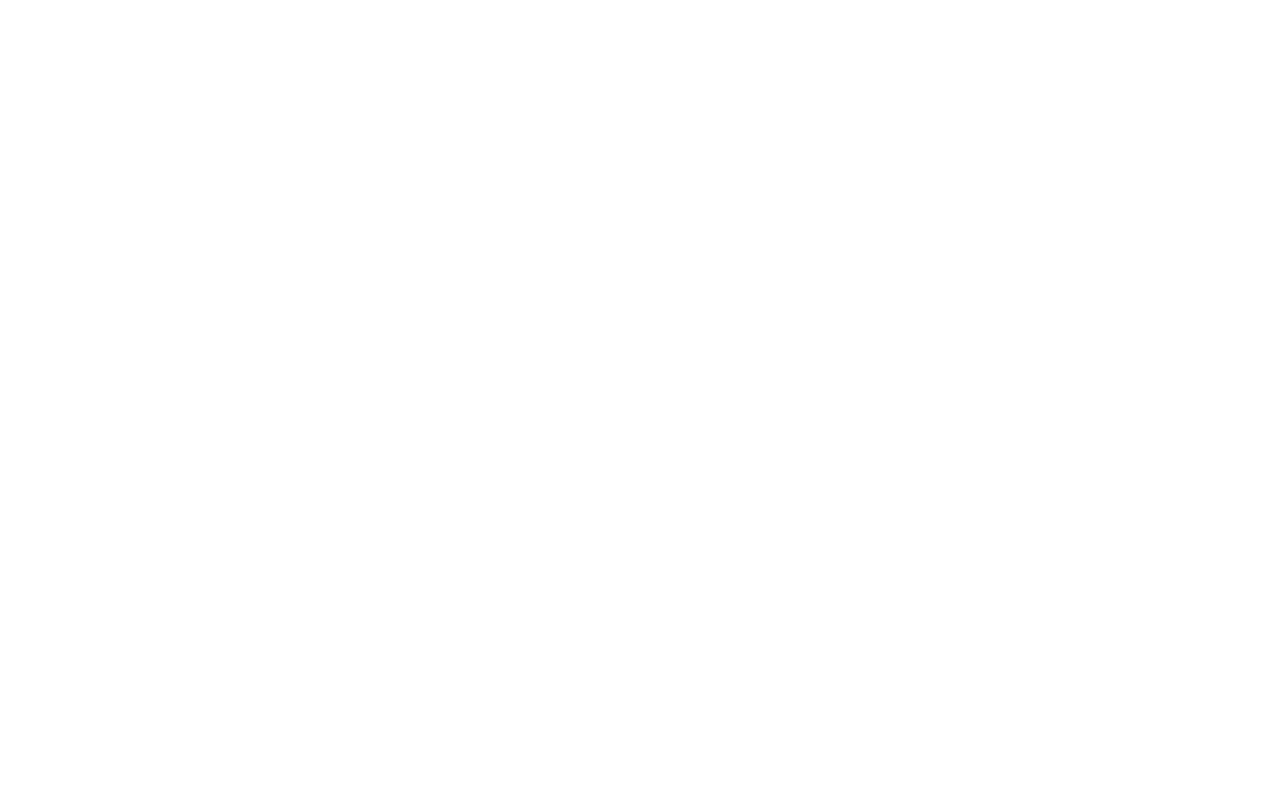
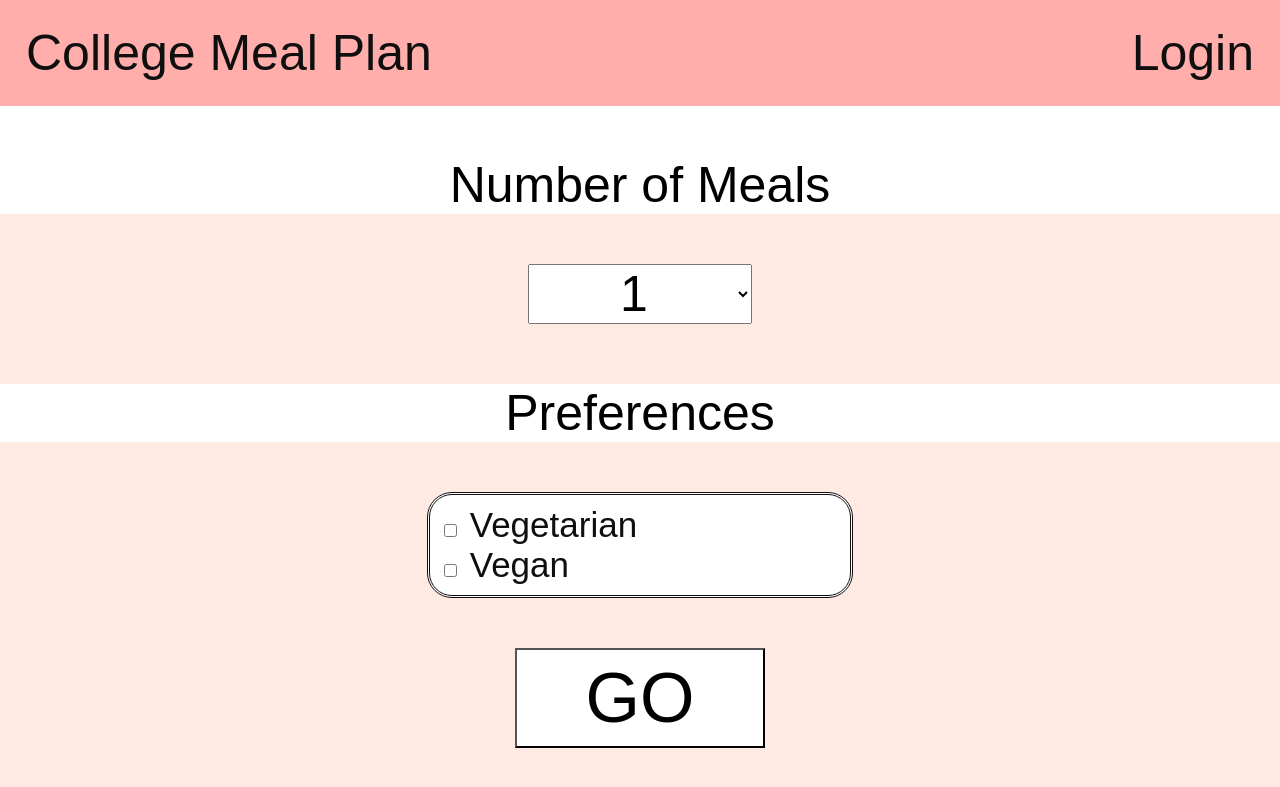
Before and after one commit to smatthe4/MobileMealPlannerCS3110, a Django app: page / in a window 1280 px wide. Before the commit the part shown is empty. Shown: the top 787 px of the page. Run offline with Django 4.2, Linux system fonts and the light colour scheme.

Commit message:
finally got the templates to show up!

```diff
--- /dev/null
+++ b/appvenv/pyvenv.cfg
@@ -0,0 +1,5 @@
+home = C:\Users\sirat\AppData\Local\Microsoft\WindowsApps\PythonSoftwareFoundation.Python.3.11_qbz5n2kfra8p0
+include-system-site-packages = false
+version = 3.11.6
+executable = C:\Users\sirat\AppData\Local\Microsoft\WindowsApps\PythonSoftwareFoundation.Python.3.11_qbz5n2kfra8p0\python.exe
+command = C:\Users\sirat\AppData\Local\Microsoft\WindowsApps\PythonSoftwareFoundation.Python.3.11_qbz5n2kfra8p0\python.exe -m venv C:\Users\sirat\Documents\MyGameRanksApp\appvenv
--- a/meal_plan_app/templates/meal_plan_app/index.html
+++ b/meal_plan_app/templates/meal_plan_app/index.html
@@ -1,9 +1,172 @@
-<!-- inherit from base.html-->
-{% extends "meal_plan_app/base_template.html" %}
+<!DOCTYPE html>
+
+<html>
+
+<head>
+
+<meta name="viewport" content="width=device-width, initial-scale=1.0">
 
 
-<!-- Replace block content in base_template.html -->
-{% block content %}
 
 
-{% endblock %}
+
+<style>
+body {
+
+  margin: 0;
+
+  font-family: fantasy;
+  background-color: #FFE9E3;
+}
+    .navbar {
+
+        overflow: hidden;
+
+        background-color:#FFAEAC;
+
+
+
+    }
+    .navbar a{
+
+  float: left;
+
+  color: #0F0F0F;
+
+  text-align: center;
+
+  padding: 24px 26px;
+
+  text-decoration: none;
+
+  font-size: 50px;
+
+    }
+    .navbarright a{
+
+  float: right;
+
+  color: #0F0F0F;
+
+  text-align: center;
+
+  padding: 24px 26px;
+
+  text-decoration: none;
+
+  font-size: 50px;
+
+    }
+
+
+.box {
+  width: 400px;
+  height: 80px;
+  padding: 10px;
+  border: px black;
+  border-style: double;
+  margin: auto;
+  font-size: 35px;
+  border-radius: 25px;
+  background-color: white;
+  color: #0F0F0F;
+}
+
+
+</style>
+
+
+
+</head>
+
+<body>
+
+<div class="navbar">
+
+  <a href="">College Meal Plan</a> <!-- ADD URL TO INDEX-->
+
+  <div class="navbarright">
+
+  <a href="">Login</a> <!-- ADD URL TO MEAL GENERATOR PAGE HERE-->
+
+</div>
+
+</div>
+
+<div style="text-align:center; font-size: 50px; padding-top:50px;  background-color: white; ">
+
+    Number of Meals
+
+</div>
+
+<div style="padding-top:50px">
+</div>
+
+<div>
+
+    <select id='mealnum' name='mealnum' style="text-align:center; font-size: 50px; margin: 0 auto; display: block; ">
+
+        <option value=1>1</option>
+
+        <option value=2>2</option>
+
+        <option value=3>3</option>
+
+        <option value=4>4</option>
+
+        <option value=5>5</option>
+
+        <option value=6>6</option>
+
+        <option value=7>7 (Week)</option>
+
+    </select>
+
+</div>
+
+<div style="text-align:center; font-size: 50px; padding-top:50px overflow: hidden; ">
+
+
+
+</div>
+
+<div style="padding-top:10px">
+
+</div>
+
+<div>
+
+
+<div style="text-align:center; font-size: 40px;   background-color: white; ">
+	<p style="font-size: 50px;">Preferences<p>
+</div>
+<div class=box >
+  <input type="checkbox" id="vegetarian" name="vegetarian" value="vegetarian">
+  <label for="vegetarian"> Vegetarian</label><br>
+  <input type="checkbox" id="vegan" name="vegan" value="vegan">
+  <label for="vegan"> Vegan</label><br>
+  </div>
+</div>
+
+<div style="padding-top:50px">
+</div>
+
+
+<div style="text-align:center; font-size: 40px;   ">
+<a href=""> <!-- ADD URL TO MEAL GENERATOR PAGE HERE-->
+<button style="font-size: 70px; width:250px; height:100px; text-align:center; background-color: white; ">GO</button>
+</a>
+</div>
+
+
+
+
+</body>
+
+
+
+
+
+
+
+</html>
```
Also changed, not shown: 15 other files.
